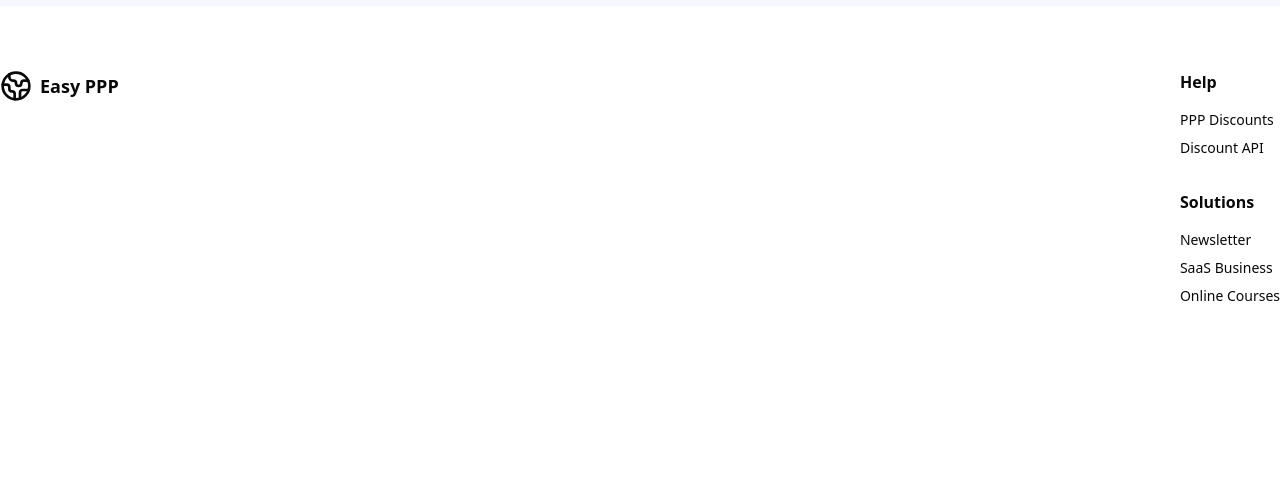
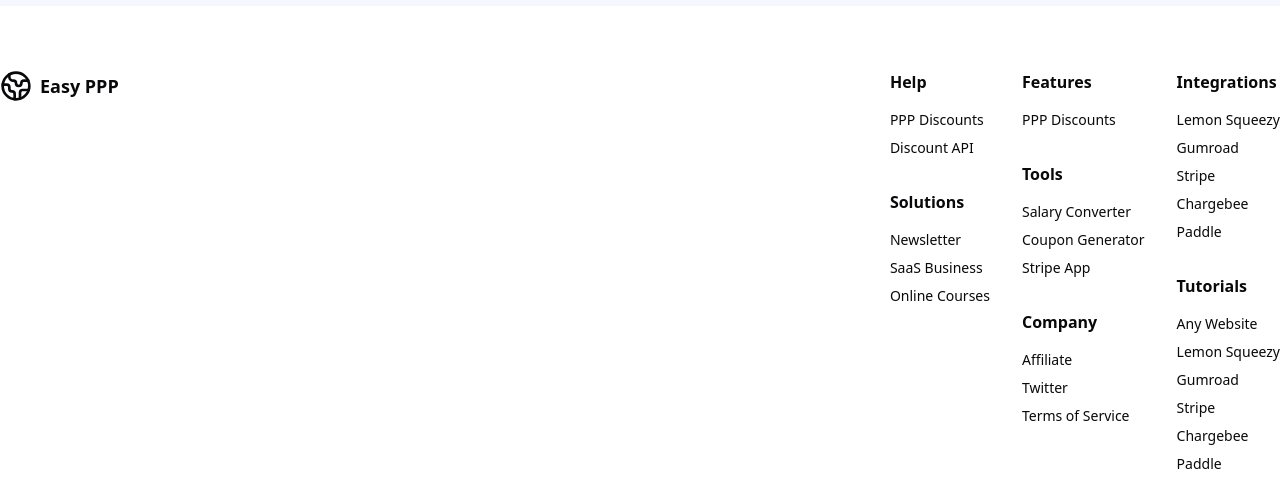
Before and after one commit to mileswildmore18/parity-deals, a Next.js app: page / in a window 1280 px wide. Shown: the part 1824-2327 px from the top of the page. Before the commit the page ends 2162 px from the top, so only its background shows below. Built offline with nearby package versions, Linux system fonts and the light colour scheme; no server answers.

Commit message:
Added the rest of the links in the footer section of the home page.

```diff
--- a/src/app/(marketing)/page.tsx
+++ b/src/app/(marketing)/page.tsx
@@ -113,6 +113,53 @@
                             ]}
                         />
                     </div>
+                    <div className="flex flex-col gap-8">
+                        <FooterLinkGroup
+                            title="Features"
+                            links={[
+                                {label: "PPP Discounts", href: "#"},
+                            ]}
+                        />
+                        <FooterLinkGroup
+                            title="Tools"
+                            links={[
+                                {label: "Salary Converter", href: "#"},
+                                {label: "Coupon Generator", href: "#"},
+                                {label: "Stripe App", href: "#"},
+                            ]}
+                        />
+                        <FooterLinkGroup
+                            title="Company"
+                            links={[
+                                {label: "Affiliate", href: "#"},
+                                {label: "Twitter", href: "#"},
+                                {label: "Terms of Service", href: "#"},
+                            ]}
+                        />
+                    </div>
+                    <div className="flex flex-col gap-8">
+                        <FooterLinkGroup
+                            title="Integrations"
+                            links={[
+                                {label: "Lemon Squeezy", href: "#"},
+                                {label: "Gumroad", href: "#"},
+                                {label: "Stripe", href: "#"},
+                                {label: "Chargebee", href: "#"},
+                                {label: "Paddle", href: "#"},
+                            ]}
+                        />
+                        <FooterLinkGroup
+                            title="Tutorials"
+                            links={[
+                                {label: "Any Website", href: "#"},
+                                {label: "Lemon Squeezy", href: "#"},
+                                {label: "Gumroad", href: "#"},
+                                {label: "Stripe", href: "#"},
+                                {label: "Chargebee", href: "#"},
+                                {label: "Paddle", href: "#"},
+                            ]}
+                        />
+                    </div>
 
                 </div>
                 {/*End of footer links*/}
```
